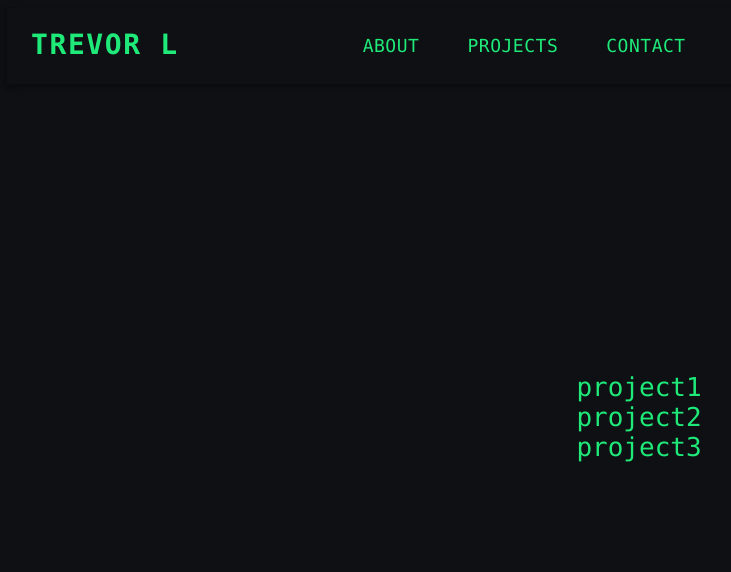
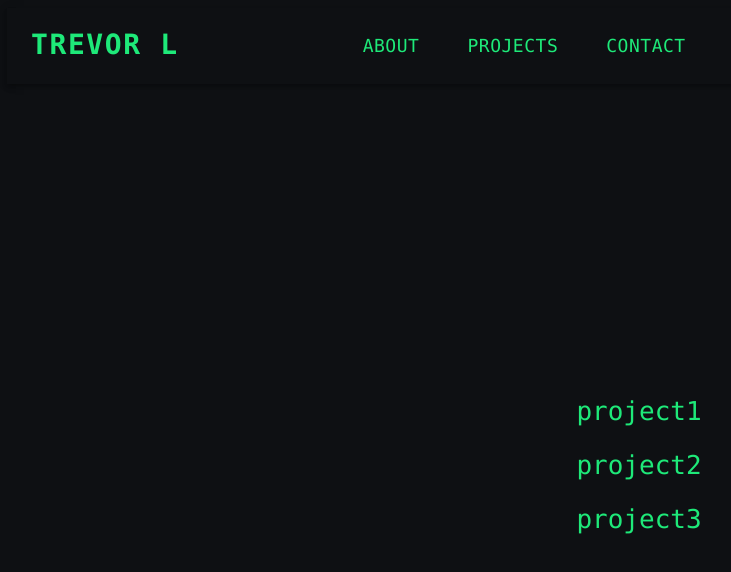
Before and after one commit to trevor-lowder/portfolio, a React (Create React App) app in the folder portfolio/: page /projects in a window 1280 px wide. Shown: the top 572 px of the page, without its empty margins (1-732 px from the left). Built offline with nearby package versions, Linux system fonts and the light colour scheme.

Commit message:
update ProjectList styling

```diff
--- a/portfolio/src/components/Projects/ProjectList.jsx
+++ b/portfolio/src/components/Projects/ProjectList.jsx
@@ -12,7 +12,9 @@ const ProjectList = () => {
       }}
     >
       {projects.map((project) => (
-        <div key={project}>{project}</div>
+        <div key={project} style={{ marginTop: 24 }}>
+          {project}
+        </div>
       ))}
     </div>
   );
```
